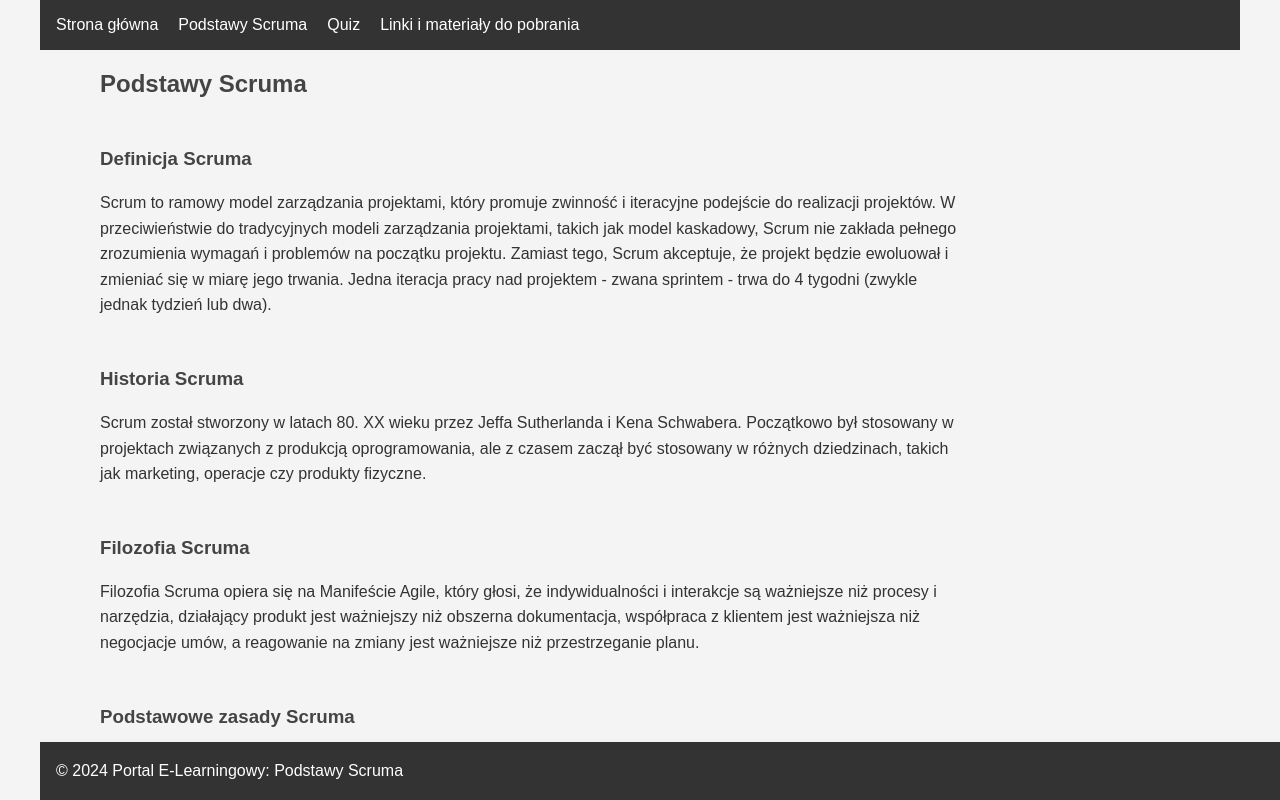
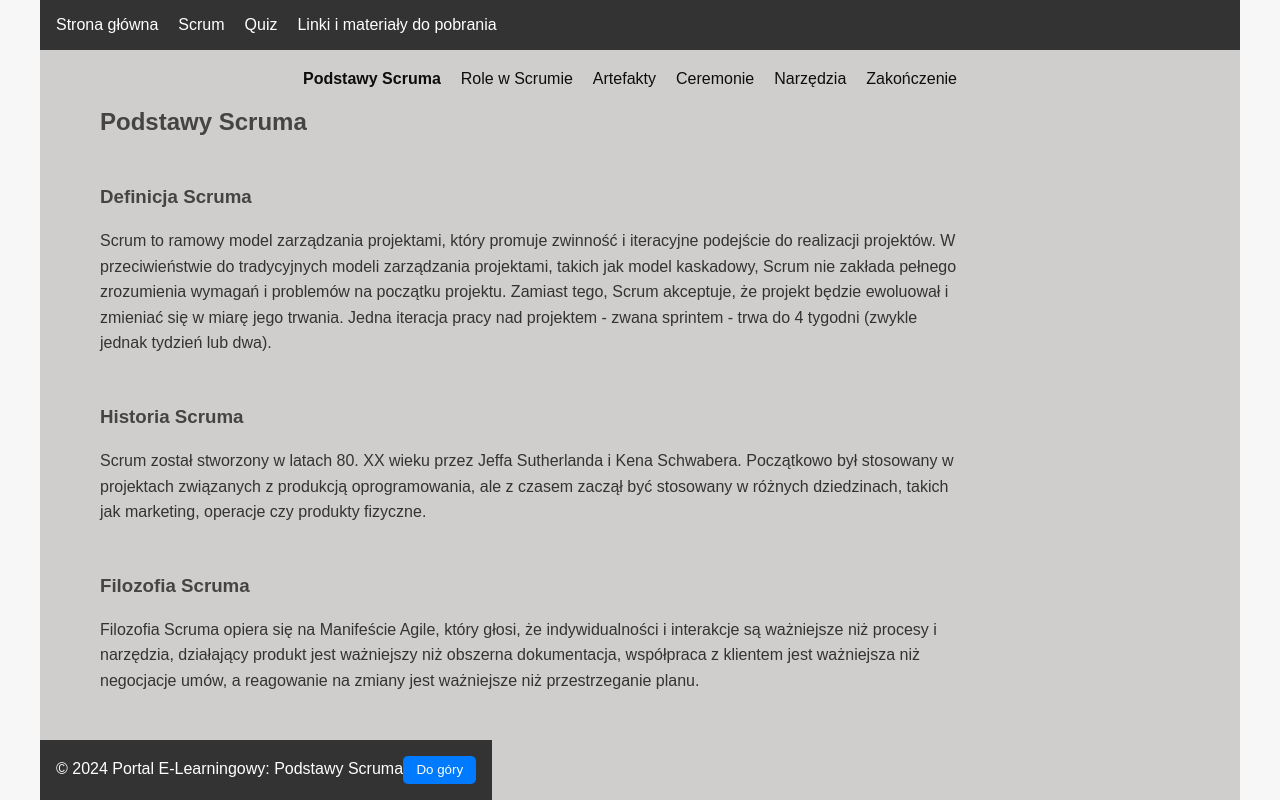
Before and after one commit to MarcinP-projektyNaZajecia/elearning, a Vue app: page /scrum in a window 1280 px wide. Shown: the top 800 px of the page. Built offline with nearby package versions, Linux system fonts and the light colour scheme.

Commit message:
Work in proggress on CSS an UI

```diff
--- a/src/assets/styles.css
+++ b/src/assets/styles.css
@@ -5,15 +5,24 @@
   box-sizing: border-box;
 }
 
+html {
+  height: 100%;
+}
+
 body {
   font-family: Arial, sans-serif;
-    background-color: #f4f4f4;
+  background-color: #f4f4f4ab;
   color: #333;
+  height: 100%;
 }
 
 #app {
   max-width: 1200px;
+  background-color: #a09c9742;
   margin: 0 auto;
+  min-height: 100vh;
+  display: flex;
+  flex-direction: column;
 }
 
 /* Navbar styles */
@@ -28,8 +37,18 @@
   text-decoration: none;
 }
 
+.scrum-menu {
+  margin-top: 20px;
+}
+
 .nav-link {
+  color: #0e0d0d;
   margin-right: 20px;
+  text-decoration: none;
+}
+
+.active-link {
+  font-weight: bold;
 }
 
 /* Footer styles */
@@ -39,7 +58,11 @@
   padding: 1em;
   position: fixed;
   bottom: 0;
-    width: 100%;
+  max-width: 1200px; /* Zmienione na 1200px, tak jak w #app */
+  margin-left: auto; /* Wyśrodkowanie stopki */
+  margin-right: auto; /* Wyśrodkowanie stopki */
+  display: flex;
+  justify-content: space-between;
 }
 
 /* Main content styles */
@@ -79,16 +102,13 @@
 }
 
 /* Content item styles */
-.home {
+.home, .scrum {
   display: flex;
   flex-direction: column;
   align-items: center;
-}
-
-.scrum {
-  display: flex;
-  flex-direction: column;
-  align-items: center;
+  height: calc(100vh - 60px);
+  overflow: auto;
+  margin-bottom: 80px;
 }
 
 .content-item {
@@ -98,6 +118,7 @@
   flex-direction: column;
   justify-content: center;
 }
+
 .section-item {
   width: 80%;
   margin-top: 50px;
@@ -105,6 +126,7 @@
   flex-direction: column;
   justify-content: center;
 }
+
 .section-item p {
-  margin-top: 20px; /* Adds space above the content */
+  margin-top: 20px;
 }
--- a/src/components/CourseItemComponent.vue
+++ b/src/components/CourseItemComponent.vue
@@ -1,5 +1,5 @@
 <template>
-  <div class="course-item">
+  <div class="course-item" :id="item.title.replace(/ /g, '-')">
     <h2>{{ item.title }}</h2>
     <div v-for="(section, index) in item.sections" :key="index" class="section-item">
       <h3>{{ section.subtitle }}</h3>
--- a/src/components/FooterComponent.vue
+++ b/src/components/FooterComponent.vue
@@ -1,12 +1,18 @@
 <template>
   <footer class="footer">
     <p>© 2024 Portal E-Learningowy: Podstawy Scruma</p>
+    <button @click="goToTop">Do góry</button>
   </footer>
 </template>
 
 <script>
 export default {
-  name: 'FooterComponent'
+  name: 'FooterComponent',
+  methods: {
+    goToTop() {
+      window.scrollTo({ top: 0, behavior: 'smooth' });
+    }
+  }
 }
 </script>
 
--- a/src/components/NavbarComponent.vue
+++ b/src/components/NavbarComponent.vue
@@ -1,7 +1,7 @@
 <template>
   <nav class="navbar">
     <router-link class="nav-link" to="/">Strona główna</router-link>
-    <router-link class="nav-link" to="/scrum">Podstawy Scruma</router-link>
+    <router-link class="nav-link" to="/scrum">Scrum</router-link>
     <router-link class="nav-link" to="/quiz">Quiz</router-link>
     <router-link class="nav-link" to="/download-materials">Linki i materiały do pobrania</router-link>
   </nav>
--- a/src/views/ScrumView.vue
+++ b/src/views/ScrumView.vue
@@ -1,6 +1,15 @@
 <template>
   <div class="scrum">
-    <CourseItem v-for="(item, index) in courseItems" :key="index" :item="item" class="content-item" />
+    <nav class="scrum-menu">
+      <a v-for="(item, index) in courseItems"
+         :key="index"
+         :href="'#' + item.title.replace(/ /g, '-')"
+         :class="['nav-link', { 'active-link': activeSection === index }]"
+         @click="activeSection = index">
+        {{ item.title }}
+      </a>
+    </nav>
+    <CourseItem v-if="courseItems.length > 0" :item="courseItems[activeSection]" class="content-item"/>
   </div>
 </template>
 
@@ -15,7 +24,8 @@ export default {
   },
   data() {
     return {
-      courseItems: []
+      courseItems: [],
+      activeSection: 0 // Dodajemy nową zmienną do śledzenia aktywnej sekcji
     }
   },
   async created() {
```
Lines whose indentation alone changed are shown as unchanged.
